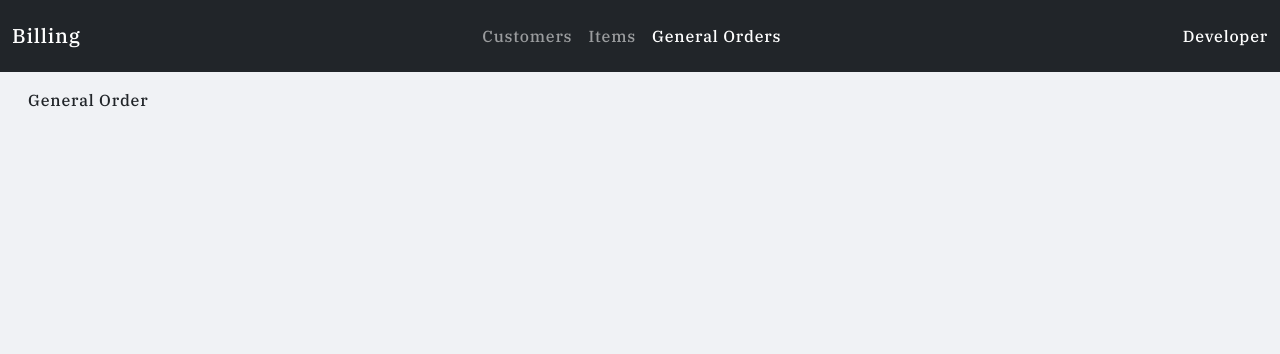
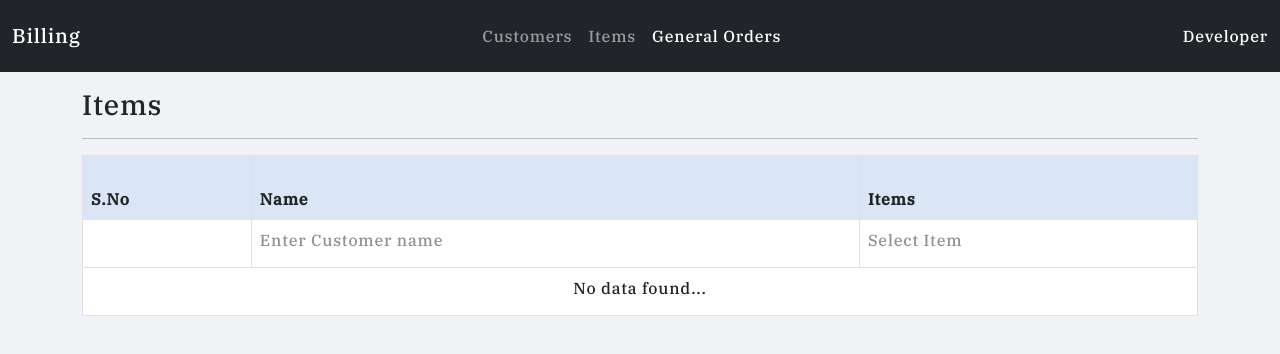
Before and after one commit to SivashankaranK/Vite_Billing, a React (Vite) app: page /general-orders in a window 1280 px wide. Shown: the top 354 px of the page. Built offline with nearby package versions, Linux system fonts and the light colour scheme.

Commit message:
code changes

```diff
--- a/src/components/custom-editable-table/custom-cell/index.tsx
+++ b/src/components/custom-editable-table/custom-cell/index.tsx
@@ -7,12 +7,12 @@ interface ICustomCellProps {
 	isNewCell?: boolean;
 	header: ICustomTableHeaderTypes;
 	data: string | number;
-	setColumnValues: (colValue: { [key: string]: string | number }, saveData: boolean) => void;
+	setColumnValues: (colValue: { [key: string]: string | number }, reqType: string) => void;
 	isDataResetEnabled: boolean;
-	setResetData: () => void;
+	setResetRowData: () => void;
 }
 
-export const CustomCell = ({ isNewCell, header, data, setColumnValues, isDataResetEnabled, setResetData }: ICustomCellProps) => {
+export const CustomCell = ({ isNewCell, header, data, setColumnValues, isDataResetEnabled, setResetRowData }: ICustomCellProps) => {
 	const [isFieldActive, setActiveField] = useState(false);
 
 	const [activeFieldValue, setActiveFieldValue] = useState<string | number>(data);
@@ -46,7 +46,7 @@ export const CustomCell = ({ isNewCell, header, data, setColumnValues, isDataRes
 	useEffect(() => {
 		if (isDataResetEnabled) {
 			stateReset();
-			setResetData();
+			setResetRowData();
 		}
 	}, [isDataResetEnabled]);
 
@@ -58,7 +58,8 @@ export const CustomCell = ({ isNewCell, header, data, setColumnValues, isDataRes
 					className='popover_button'
 					variant='light'
 					onMouseDown={() => {
-						setRowData({ [header.value]: data });
+						// setRowData({ [header.value]: data });
+						setColumnValues({}, 'reset');
 						stateReset();
 					}}>
 					Cancel
@@ -68,7 +69,7 @@ export const CustomCell = ({ isNewCell, header, data, setColumnValues, isDataRes
 					className='popover_button'
 					variant='success'
 					onMouseDown={() => {
-						setColumnValues({ [header.value]: activeFieldValue }, true);
+						setColumnValues({ [header.value]: activeFieldValue }, 'update');
 					}}>
 					Save
 				</Button>
@@ -113,7 +114,7 @@ export const CustomCell = ({ isNewCell, header, data, setColumnValues, isDataRes
 						placeholder={header.palceHolder}
 						onBlur={() => {
 							if (isNewCell && activeFieldValue) {
-								setColumnValues({ [header.value]: activeFieldValue }, false);
+								setColumnValues({ [header.value]: activeFieldValue }, 'blur');
 								if (header.isLastColumn) {
 									setPopOverState(false);
 								}
--- a/src/components/custom-editable-table/custom-row/index.tsx
+++ b/src/components/custom-editable-table/custom-row/index.tsx
@@ -25,20 +25,18 @@ export const CustomRow = <T extends ICustomIndexedTableBody>({
 
 	const dispatch = useDispatch();
 
-	const setColumnValues = (colValue: { [key: string]: string | number }, saveData: boolean) => {
+	const setColumnValues = (colValue: { [key: string]: string | number }, reqType: string) => {
 		const dataObj = produce(rowData, (draft: any) => {
 			draft[Object.keys(colValue)[0]] = Object.values(colValue)[0];
 		});
 		setRowData(dataObj);
-		if (saveData) {
-			debugger;
+		if (reqType === 'update') {
+
 			const inputValidation = headers.filter((it) => {
 				return (dataObj[it.value] === undefined || !dataObj[it.value]) && !it.isReadOnly;
 			});
 
-			console.log('inputValidation', inputValidation);
-
-			if (inputValidation.length) {
+			if (!!inputValidation.length) {
 				dispatch(updateToasterMessage('All input field must be filled'));
 			} else {
 				handleUpdate(dataObj);
@@ -47,6 +45,10 @@ export const CustomRow = <T extends ICustomIndexedTableBody>({
 					setResetData(true);
 				}
 			}
+		}
+		else if (reqType === 'reset') {
+			setResetData(true);
+			setRowData(data);
 		}
 	};
 
@@ -60,7 +62,7 @@ export const CustomRow = <T extends ICustomIndexedTableBody>({
 						header={hIt}
 						data={hIt.value === 'sno' && currentIndex ? currentIndex : rowData[hIt.value] || ''}
 						isDataResetEnabled={isNewDataReseted} // For reset New Cell after submit
-						setResetData={() => setResetData(false)}
+						setResetRowData={() => setResetData(false)}
 						setColumnValues={setColumnValues}
 					/>
 				);
--- a/src/containers/general-orders/index.tsx
+++ b/src/containers/general-orders/index.tsx
@@ -1,8 +1,57 @@
-const GeneralOrders  =() =>{
+import { Col, Container, Row } from "react-bootstrap";
+import { CustomEditableTable } from "../../components";
+import { ICustomTableHeaderTypes } from "../../types";
+
+const GeneralOrders = () => {
+
+  const createUpdateOrders = (dataObj: any) => {
+    console.log('dataObj', dataObj)
+  }
+
+  const generalOrderHeaders: ICustomTableHeaderTypes[] = [
+    {
+      label: 'S.No',
+      value: 'sno',
+      fieldType: 'number',
+      isReadOnly: true,
+      palceHolder: ''
+    },
+    {
+      label: 'Name',
+      value: 'name',
+      fieldType: 'string',
+      palceHolder: 'Enter Customer name',
+      // isLastColumn: true,
+      // isReadOnly: true
+    },
+    {
+      label: 'Items',
+      value: 'items',
+      fieldType: 'string',
+      palceHolder: 'Select Item',
+      cellType: 'Dropdown',
+      isLastColumn: true
+    }
+  ];
+
   return (
-    <>
-    General Order
-    </>
+    <Container>
+      <Row>
+        <Col>
+          <h3>Items</h3>
+          <hr />
+        </Col>
+      </Row>
+      <Row>
+        <Col>
+          <CustomEditableTable<any>
+            data={[]}
+            headers={generalOrderHeaders}
+            handleUpdate={createUpdateOrders}
+          />
+        </Col>
+      </Row>
+    </Container>
   )
 }
 
--- a/src/types/custom-table/index.ts
+++ b/src/types/custom-table/index.ts
@@ -7,8 +7,8 @@ export interface ICustomTableHeaderTypes {
 	palceHolder: string;
 	regexPattern?: RegExp;
 	isReadOnly?: boolean;
-	isNumberOnly?: boolean;
 	isLastColumn?: boolean;
+	cellType?: 'Dropdown' | 'Checkbox';
 }
 
 export interface ICustomIndexedTableBody {
```
